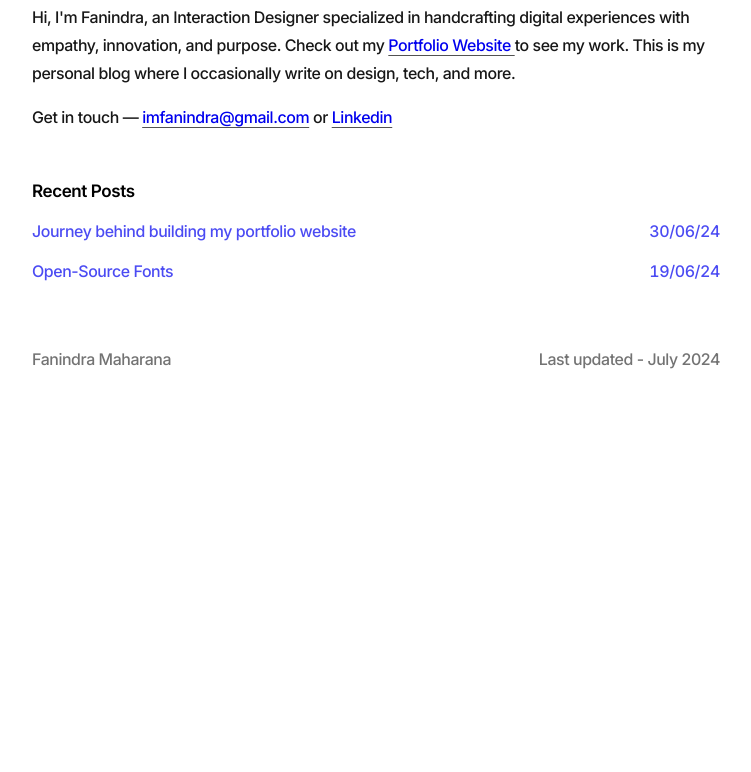
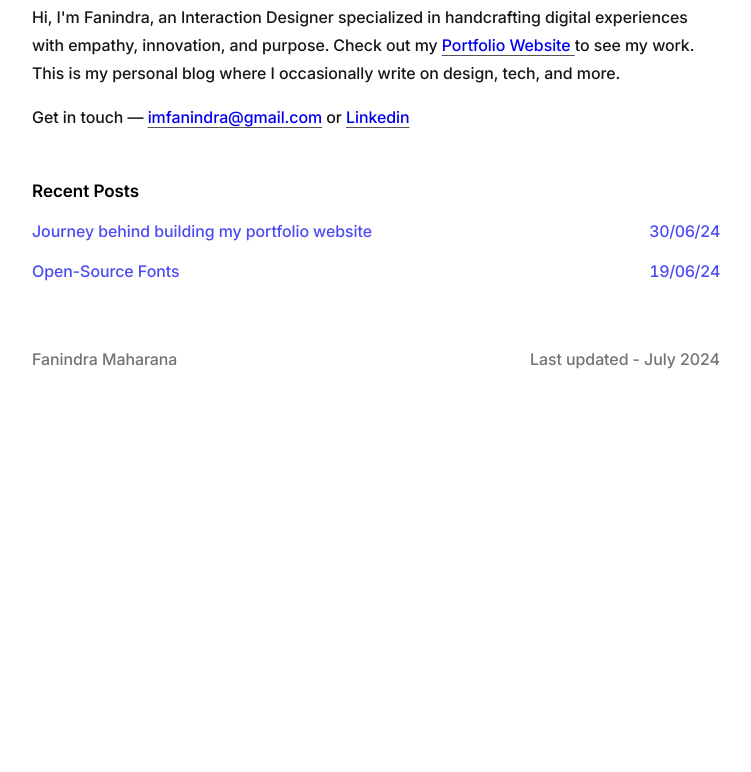
Before and after one commit to imfanindra/blog, an Astro site: page / in a window 1280 px wide. Shown: the part 104-876 px from the top of the page, without its empty margins (264-1015 px from the left). Built offline with nearby package versions, Linux system fonts and the light colour scheme; Astro itself is replaced by a stand-in of ours.

Commit message:
letter spacing

```diff
--- a/src/layouts/Base.astro
+++ b/src/layouts/Base.astro
@@ -127,7 +127,7 @@ html {
 
 body {
   font-family: "Inter", "Inter Fallback";
-  @apply text-neutral-900 bg-white font-medium tracking-tight px-0 md:px-4 py-4 md:py-8 relative min-h-screen text-sm md:text-base;
+  @apply text-neutral-900 bg-white font-medium px-0 tracking-[-0.002rem] md:px-4 py-4 md:py-8 relative min-h-screen text-sm md:text-base;
 }
 
 code, pre {
@@ -135,7 +135,7 @@ code, pre {
 }
 
 .prose {
-  @apply max-w-container [&>:not(:last-child)]:mb-4 tracking-tight;
+  @apply max-w-container [&>:not(:last-child)]:mb-4 tracking-[-0.002rem];
 
   & p {
     @apply my-2 line-height-7 font-medium;
```
